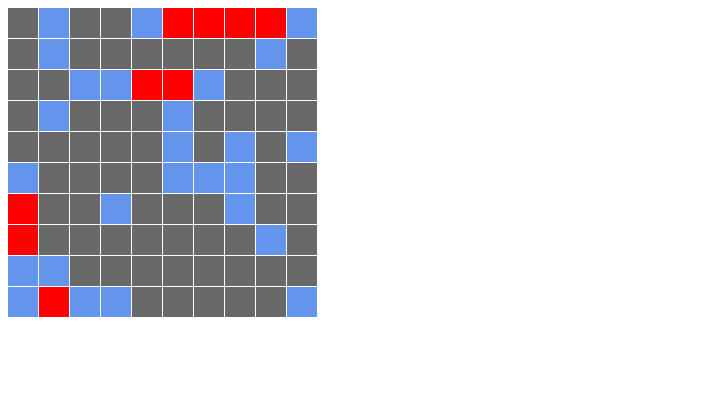
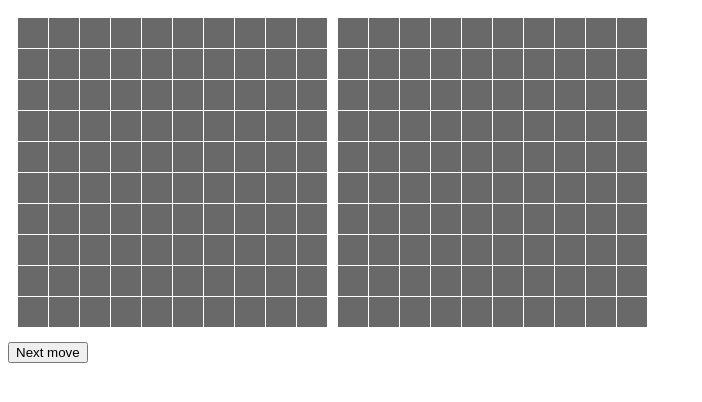
Before and after one commit to yvolohov/SeaWar, a plain HTML site: page public_html/index.html in a window 1280 px wide. Shown: the whole page, without its empty margins (0-702 px from the left). Drawn offline with Linux system fonts and the light colour scheme.

Commit message:
next commit

```diff
--- a/nbproject/private/private.xml
+++ b/nbproject/private/private.xml
@@ -4,6 +4,7 @@
     <open-files xmlns="http://www.netbeans.org/ns/projectui-open-files/2">
         <group>
             <file>file:/D:/DEV/JS/SeaWar/public_html/js/seaWar.js</file>
+            <file>file:/D:/DEV/JS/SeaWar/public_html/index.html</file>
         </group>
     </open-files>
 </project-private>
--- a/public_html/index.html
+++ b/public_html/index.html
@@ -7,9 +7,10 @@
         <script type="text/javascript" src="js/seaWar.js"></script>
     </head>
     <body>
-        <canvas width="1000" height="700" id="swCanvas"></canvas>
+        <canvas width="650" height="330" id="swCanvas"></canvas><br/>
         <script type="text/javascript">
             var sw = new yvSeaWar(document.getElementById("swCanvas"));
         </script>
+        <button onclick="sw.next();">Next move</button>
     </body>
 </html>
--- a/public_html/js/seaWar.js
+++ b/public_html/js/seaWar.js
@@ -1,7 +1,9 @@
 /* Объект хранит данные игры */
 function yvSeaWar(canvas)
 {
-    this.canvas = canvas;
+    var self = this;
+
+    this.cont2d = canvas.getContext("2d");
     this.fieldWidth = 10;
     this.fieldHeight = 10;
     this.ships = [4, 3, 3, 2, 2, 2, 1, 1, 1, 1];
@@ -10,11 +12,10 @@ function yvSeaWar(canvas)
     this.computerMotion = this.mAI.getMotionStruct(this);
 
     this.mShipSetting.setShips(this, this.humanField);
+    this.mShipSetting.setShips(this, this.computerField);
+    this.vCommon.redrawFields(this);
 
-    for (var count = 1; count < 40; count++)
-        {this.mAI.aiMove(this, this.humanField, this.computerMotion);}
-
-    this.vCommon.redrawField(this, this.humanField);
+    this.next = function(){self.cCommon.nextAIMove(self);};
 }
 
 /* Константы состояний ячеек поля */
@@ -34,6 +35,7 @@ yvSeaWar.prototype =
 
     /* Константы view */
     CELL_SIZE_PX : 30,
+    FIELD_MARGIN : 10,
     CLOSED_CELL_COLOR : "#696969",
     EMPTY_CELL_COLOR : "#6495ED",
     SHIP_CELL_COLOR : "#FF0000"
@@ -265,6 +267,8 @@ yvSeaWar.prototype.mAI =
         var position = positions[index];
         var cellValue = cont.mCommon.getCell(cont, field, position.x, position.y);
         cont.mCommon.setCell(cont, field, position.x, position.y, cellValue + 2);
+        motion.x = position.x;
+        motion.y = position.y;
 
         if (cellValue === cont.CLOSED_EMPTY_CELL)
         {
@@ -347,10 +351,9 @@ yvSeaWar.prototype.mAI =
     {
         return {
             state : cont.IMPOSSIBLE_ATTACK,
-            x1 : 0,
-            y1 : 0,
-            x2 : 0,
-            y2 : 0,
+            x : 0, y : 0,
+            x1 : 0, y1 : 0,
+            x2 : 0, y2 : 0,
             typeAttack : 1
         };
     }
@@ -359,25 +362,43 @@ yvSeaWar.prototype.mAI =
 /* Код отображения (вид) */
 yvSeaWar.prototype.vCommon =
 {
-    redrawField : function(cont, field)
+    redrawFields : function(cont)
     {
-        var cont2D = cont.canvas.getContext("2d");
+        cont.vCommon.redrawField(cont, cont.humanField, 1, cont.cont2d);
+        cont.vCommon.redrawField(cont, cont.computerField, 2, cont.cont2d);
+    },
 
+    redrawField : function(cont, field, numField, cont2D)
+    {
         for (var y = 0; y < cont.fieldHeight; y++)
         {
-            var posY = y * (cont.CELL_SIZE_PX + 1);
-
             for (var x = 0; x < cont.fieldWidth; x++)
-            {
-                var cell = cont.mCommon.getCell(cont, field, x, y);
-                var posX = x * (cont.CELL_SIZE_PX + 1);
-                cont.vCommon.redrawCell(cont, cell, posX, posY, cont2D);
-            }
+                {cont.vCommon.redrawCell(cont, x, y, field, numField, cont2D);}
         }
     },
 
-    redrawCell : function(cont, cell, posX, posY, cont2D)
+    getCellPixelPositionX : function(cont, posX, numField)
     {
+        var margin = cont.FIELD_MARGIN * numField;
+        var previousFields = (cont.CELL_SIZE_PX + 1) *
+                (numField - 1) * cont.fieldWidth;
+        var currentField = posX * (cont.CELL_SIZE_PX + 1);
+        return margin + previousFields + currentField;
+    },
+
+    getCellPixelPositionY : function(cont, posY)
+    {
+        var margin = cont.FIELD_MARGIN;
+        var currentField = posY * (cont.CELL_SIZE_PX + 1);
+        return margin + currentField;
+    },
+
+    redrawCell : function(cont, posX, posY, field, numField, cont2D)
+    {
+        var pxPosX = cont.vCommon.getCellPixelPositionX(cont, posX, numField);
+        var pxPosY = cont.vCommon.getCellPixelPositionY(cont, posY);
+        var cell = cont.mCommon.getCell(cont, field, posX, posY);
+
         switch (cell)
         {
             case cont.CLOSED_EMPTY_CELL:
@@ -393,6 +414,35 @@ yvSeaWar.prototype.vCommon =
             default:
                 cont2D.fillStyle = cont.CLOSED_CELL_COLOR;
         }
-        cont2D.fillRect(posX, posY, cont.CELL_SIZE_PX, cont.CELL_SIZE_PX);
+        cont2D.fillRect(pxPosX, pxPosY, cont.CELL_SIZE_PX, cont.CELL_SIZE_PX);
     }
 };
+
+/* Код контроллера (тест) */
+yvSeaWar.prototype.cCommon =
+{
+    nextAIMove : function(cont)
+    {
+        /* боремся с глюком в Google Chrome перерисовываем
+         * предыдущую и текущую ячейки */
+        var prevPosition = {x : cont.computerMotion.x, y : cont.computerMotion.y};
+
+        cont.mAI.aiMove(cont, cont.humanField, cont.computerMotion);
+        cont.vCommon.redrawCell(
+            cont,
+            cont.computerMotion.x,
+            cont.computerMotion.y,
+            cont.humanField,
+            1,
+            cont.cont2d
+        );
+        cont.vCommon.redrawCell(
+            cont,
+            prevPosition.x,
+            prevPosition.y,
+            cont.humanField,
+            1,
+            cont.cont2d
+        );
+    }
+};
```
